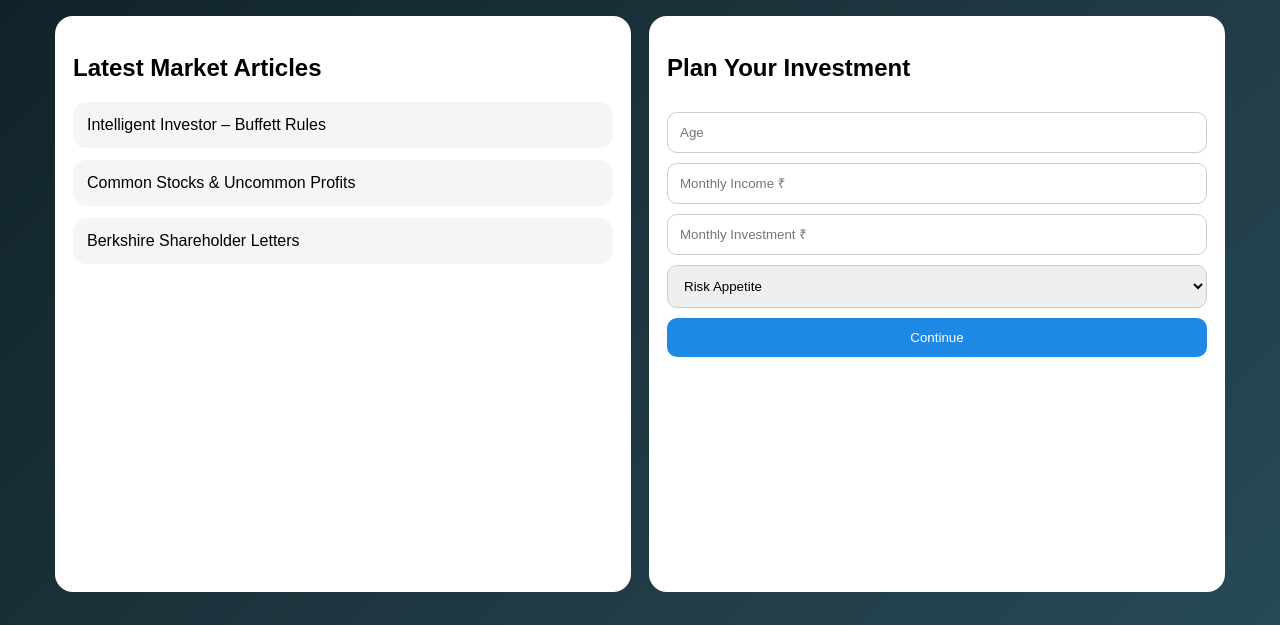
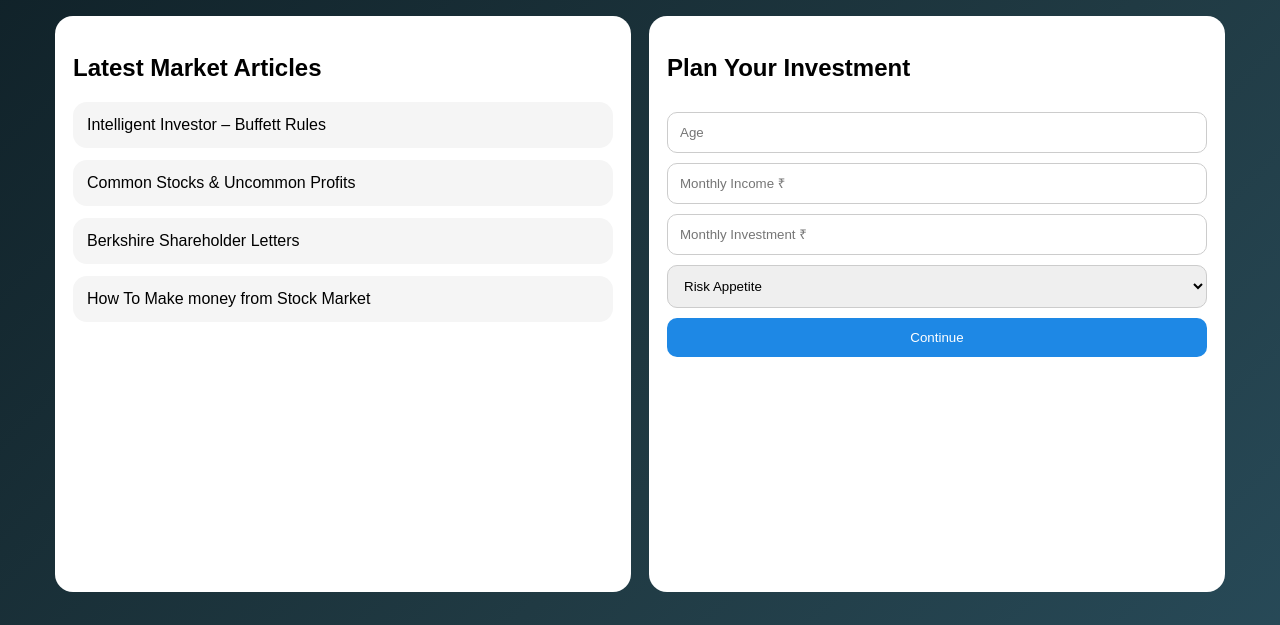
Before and after one commit to decentkidz0-cyber/stockmarketforwealth, a plain HTML site: page index.html in a window 1280 px wide. Shown: the part 126-751 px from the top of the page. Drawn offline with Linux system fonts and the light colour scheme; a script that the page names is missing.

Commit message:
index.html

```diff
--- a/index.html
+++ b/index.html
@@ -168,6 +168,9 @@ button:hover{background:#1565c0}
     <div class="article-card" onclick="openArticle('articles/article3.html')">
       Berkshire Shareholder Letters
     </div>
+    <div class="article-card" onclick="openArticle('articles/article4.html')">
+      How To Make money from Stock Market
+    </div>
   </div>
 
   <!-- RIGHT -->
```
